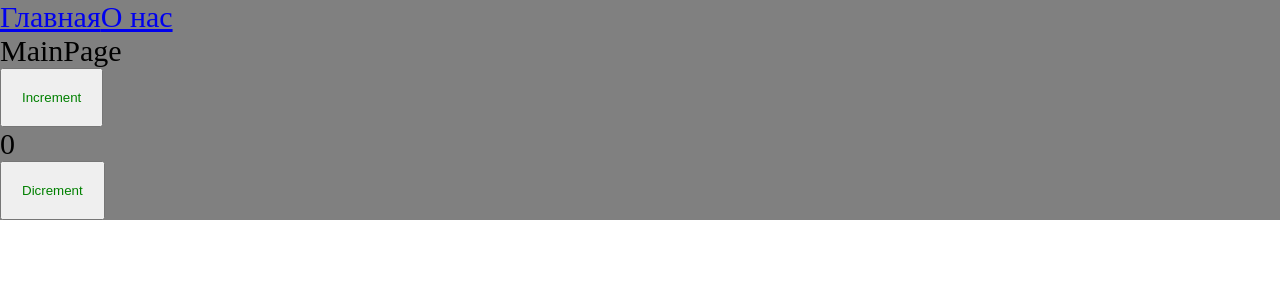
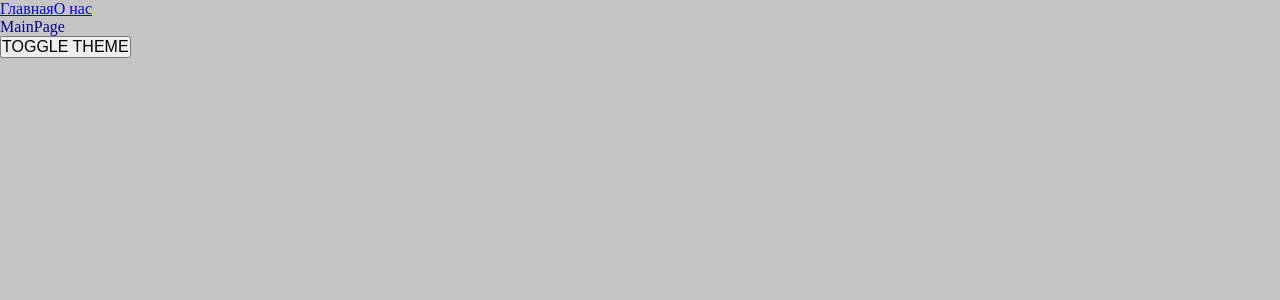
Before and after one commit to TeterevArtem/react-pro-test, a React app: page / in a window 1280 px wide. Shown: the top 300 px of the page. Built offline with nearby package versions, Linux system fonts and the light colour scheme.

Commit message:
finished add context for app

```diff
--- a/src/App.tsx
+++ b/src/App.tsx
@@ -1,13 +1,16 @@
 import { Route, Routes, Link } from "react-router-dom"
-import { Suspense } from "react"
-import Counter from "./components/counter"
+import { Suspense} from "react"
 import {MainAsyncPage} from "./pages/Main/MainPage.async"
 import {AboutAsyncPage} from "./pages/About/AboutPage.async"
-import './index.scss'
+import { useTheme } from "./theme/useTheme"
+import './styles/index.scss'
+
 
 const App = () => {
+  const {theme, toggleTheme} = useTheme()
+
   return (
-    <div className="app">
+    <div className={`app ${theme}`}>
       <Link to="/">Главная</Link>
       <Link to="/about">О нас</Link>
       <Suspense fallback={<div>Loading...</div>}>
@@ -16,7 +19,7 @@
           <Route path="/about" element={<AboutAsyncPage/>} />
         </Routes>
       </Suspense>
-      <Counter />
+      <button onClick={toggleTheme}>TOGGLE THEME</button>
     </div>
   )
 }
--- a/src/index.scss
+++ /dev/null
@@ -1,10 +0,0 @@
-* {
-  margin: 0;
-  padding: 0;
-  box-sizing: border-box;
-}
-
-.app{
-  font-size: 30px;
-  background: grey;
-}
--- a/src/index.tsx
+++ b/src/index.tsx
@@ -1,10 +1,13 @@
 import {createRoot} from 'react-dom/client'
 import { BrowserRouter } from "react-router";
+import ThemeProvider from './theme/ThemeProvider';
 import App from './App';
 
 const root = createRoot(document.getElementById('root'));
 root.render(
   <BrowserRouter>
-    <App />
+    <ThemeProvider>
+      <App />
+    </ThemeProvider>
   </BrowserRouter>,
 )
--- /dev/null
+++ b/src/styles/index.scss
@@ -0,0 +1,11 @@
+@forward "./reset.scss";
+@forward "./variables/global.scss";
+@forward "./themes/normal.scss";
+@forward "./themes/dark.scss";
+
+.app{
+  font: var(--font-m);
+  background: var(--bg-color);
+  color: var(--primary-color);
+  min-height: 100vh;
+}
--- /dev/null
+++ b/src/styles/reset.scss
@@ -0,0 +1,9 @@
+* {
+  margin: 0;
+  padding: 0;
+  box-sizing: border-box;
+}
+input, button, textarea, select{
+  margin: 0;
+  font-size: inherit;
+}
--- /dev/null
+++ b/src/styles/themes/dark.scss
@@ -0,0 +1,5 @@
+.app.dark {
+  --bg-color: #000088;
+  --primary-color: #019401;
+  --secondary-color: #02e402;
+}
--- /dev/null
+++ b/src/styles/themes/normal.scss
@@ -0,0 +1,5 @@
+.app.light {
+  --bg-color: #c5c5c5;
+  --primary-color: #09008d;
+  --secondary-color: #063be7;
+}
--- /dev/null
+++ b/src/styles/variables/global.scss
@@ -0,0 +1,9 @@
+:root{
+  --font-family-main: Consolas, 'Times New Roman', serif;
+  --font-size-m: 16px;
+  --font-line-m: 24px;
+  --font-m: var(--font-size-m) / var(--font-line-m) / var(--font-family-main);
+  --font-size-l: 24px;
+  --font-line-l: 32px;
+  --font-l: var(--font-size-l) / var(--font-line-l) / var(--font-family-main);
+}
--- /dev/null
+++ b/src/theme/ThemeContext.tsx
@@ -0,0 +1,15 @@
+import {createContext} from 'react';
+
+export enum Theme {
+  LIGHT = 'light',
+  DARK = 'dark'
+}
+
+export interface ThemeContextProps {
+  theme?: Theme;
+  setTheme?: (theme: Theme) => void;
+}
+
+export const ThemeContext = createContext<ThemeContextProps>({});
+
+export const LOCAL_STORAGE_THEME_KEY = 'theme';
--- /dev/null
+++ b/src/theme/ThemeProvider.tsx
@@ -0,0 +1,26 @@
+import {useState, useMemo, ReactNode} from 'react';
+import {LOCAL_STORAGE_THEME_KEY, Theme, ThemeContext} from './ThemeContext';
+
+const defaultTheme = localStorage.getItem(LOCAL_STORAGE_THEME_KEY) as Theme || Theme.LIGHT;
+
+interface ThemeProviderProps {
+  children: ReactNode
+}
+
+const ThemeProvider = ({children}: ThemeProviderProps) => {
+  const [theme, setTheme] = useState<Theme>(defaultTheme);
+
+
+  const defaultProps = useMemo(() => ({
+    theme: theme,
+    setTheme: setTheme
+  }), [theme])
+
+  return (
+    <ThemeContext.Provider value={defaultProps}>
+      {children}
+    </ThemeContext.Provider>
+  )
+}
+
+export default ThemeProvider
--- /dev/null
+++ b/src/theme/useTheme.ts
@@ -0,0 +1,19 @@
+import { useContext } from "react";
+import { Theme, ThemeContext, LOCAL_STORAGE_THEME_KEY } from './ThemeContext';
+
+interface UseThemeResult {
+  toggleTheme: () => void;
+  theme: Theme;
+}
+
+export const useTheme = (): UseThemeResult => {
+  const {theme, setTheme} = useContext(ThemeContext);
+  const newTheme = theme === Theme.DARK ? Theme.LIGHT : Theme.DARK;
+
+  const toggleTheme = () => {
+    setTheme(newTheme);
+    localStorage.setItem(LOCAL_STORAGE_THEME_KEY, newTheme)
+  }
+
+  return {theme, toggleTheme}
+}
```
Also changed, not shown: 1 other file (tests, documents, lock files or other folders).
